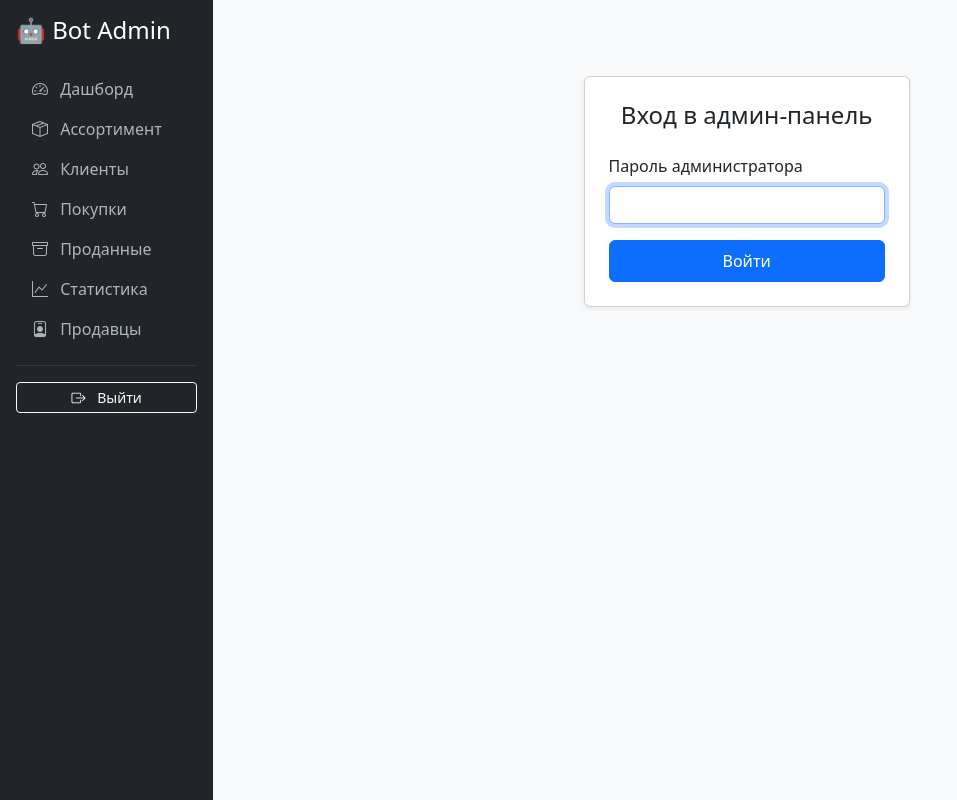
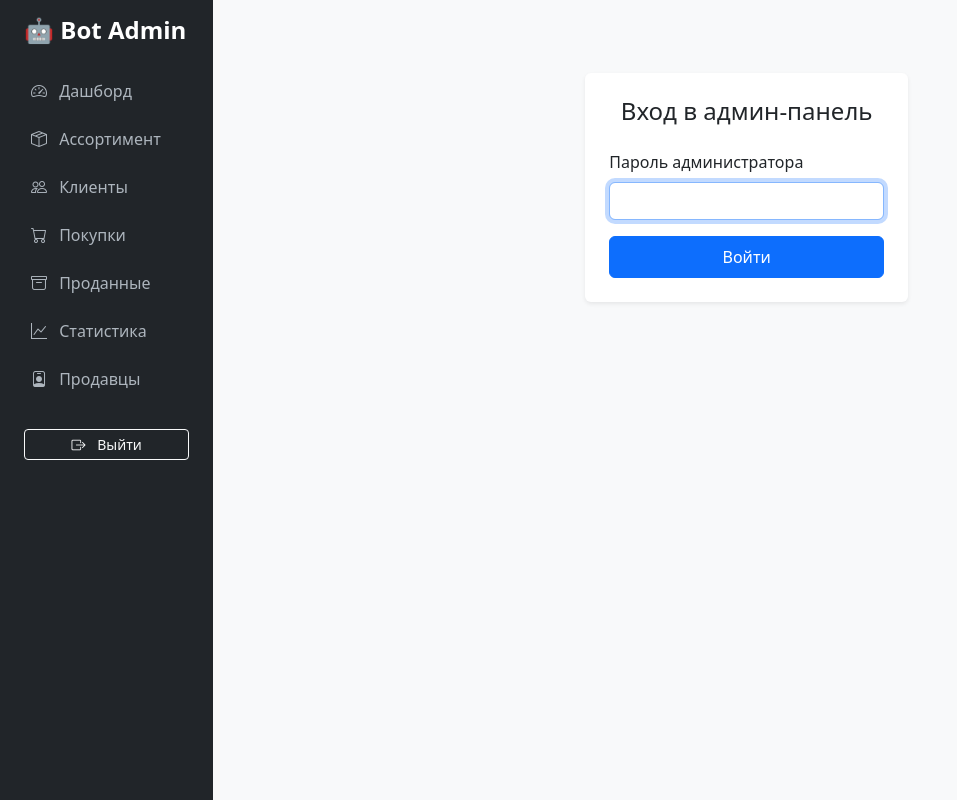
Before and after one commit to NextApple-Bot/telegram-bot-refactoring-27, a FastAPI app: page /auth/login in a window 1280 px wide. Shown: the whole page, without its empty margins (0-957 px from the left). Run offline with FastAPI, Linux system fonts and the light colour scheme; parts of the project's set-up code (start-up, migrations or seed data) failed here and were passed over.

Commit message:
Update base.html

```diff
--- a/web_admin/templates/base.html
+++ b/web_admin/templates/base.html
@@ -18,18 +18,28 @@
         .sidebar {
             min-height: 100vh;
             background-color: #212529;
-            color: white;
+            color: #adb5bd;
         }
         .sidebar .nav-link {
             color: #adb5bd;
+            padding: 10px 15px;
+            border-radius: 6px;
+            margin-bottom: 4px;
         }
-        .sidebar .nav-link:hover,
+        .sidebar .nav-link:hover {
+            background-color: #343a40;
+            color: white;
+        }
         .sidebar .nav-link.active {
+            background-color: #0d6efd;
             color: white;
-            background-color: #343a40;
         }
         .main-content {
-            padding: 20px;
+            padding: 25px;
+        }
+        .card {
+            border: none;
+            box-shadow: 0 2px 6px rgba(0,0,0,0.05);
         }
     </style>
 </head>
@@ -38,49 +48,56 @@
         <div class="row">
             <!-- Sidebar -->
             <div class="col-md-2 sidebar p-3">
-                <h4 class="text-white mb-4">🤖 Bot Admin</h4>
+                <div class="d-flex align-items-center mb-4 px-2">
+                    <h4 class="text-white mb-0">🤖 <strong>Bot Admin</strong></h4>
+                </div>
 
                 <ul class="nav flex-column">
                     <li class="nav-item">
-                        <a class="nav-link" href="/admin/dashboard">
+                        <a class="nav-link {% if request.url.path.startswith('/admin/dashboard') %}active{% endif %}"
+                           href="/admin/dashboard">
                             <i class="bi bi-speedometer2 me-2"></i> Дашборд
                         </a>
                     </li>
                     <li class="nav-item">
-                        <a class="nav-link" href="/admin/assortment">
+                        <a class="nav-link {% if request.url.path.startswith('/admin/assortment') %}active{% endif %}"
+                           href="/admin/assortment">
                             <i class="bi bi-box-seam me-2"></i> Ассортимент
                         </a>
                     </li>
                     <li class="nav-item">
-                        <a class="nav-link" href="/admin/clients">
+                        <a class="nav-link {% if request.url.path.startswith('/admin/clients') %}active{% endif %}"
+                           href="/admin/clients">
                             <i class="bi bi-people me-2"></i> Клиенты
                         </a>
                     </li>
                     <li class="nav-item">
-                        <a class="nav-link" href="/admin/purchases">
+                        <a class="nav-link {% if request.url.path.startswith('/admin/purchases') %}active{% endif %}"
+                           href="/admin/purchases">
                             <i class="bi bi-cart me-2"></i> Покупки
                         </a>
                     </li>
                     <li class="nav-item">
-                        <a class="nav-link" href="/admin/sold">
+                        <a class="nav-link {% if request.url.path.startswith('/admin/sold') %}active{% endif %}"
+                           href="/admin/sold">
                             <i class="bi bi-archive me-2"></i> Проданные
                         </a>
                     </li>
                     <li class="nav-item">
-                        <a class="nav-link" href="/admin/stats">
+                        <a class="nav-link {% if request.url.path.startswith('/admin/stats') %}active{% endif %}"
+                           href="/admin/stats">
                             <i class="bi bi-graph-up me-2"></i> Статистика
                         </a>
                     </li>
                     <li class="nav-item">
-                        <a class="nav-link" href="/admin/sellers/manage">
+                        <a class="nav-link {% if request.url.path.startswith('/admin/sellers') %}active{% endif %}"
+                           href="/admin/sellers/manage">
                             <i class="bi bi-person-badge me-2"></i> Продавцы
                         </a>
                     </li>
                 </ul>
 
-                <hr class="text-secondary">
-
-                <div class="mt-auto">
+                <div class="mt-auto px-2 pt-4">
                     <a href="/admin/auth/logout" class="btn btn-outline-light btn-sm w-100">
                         <i class="bi bi-box-arrow-right me-2"></i> Выйти
                     </a>
@@ -90,7 +107,7 @@
             <!-- Main Content -->
             <div class="col-md-10 main-content">
                 <div class="d-flex justify-content-between align-items-center mb-4">
-                    <h2>{% block page_title %}Панель управления{% endblock %}</h2>
+                    <h2 class="mb-0">{% block page_title %}Панель управления{% endblock %}</h2>
                 </div>
 
                 {% block content %}{% endblock %}
```
